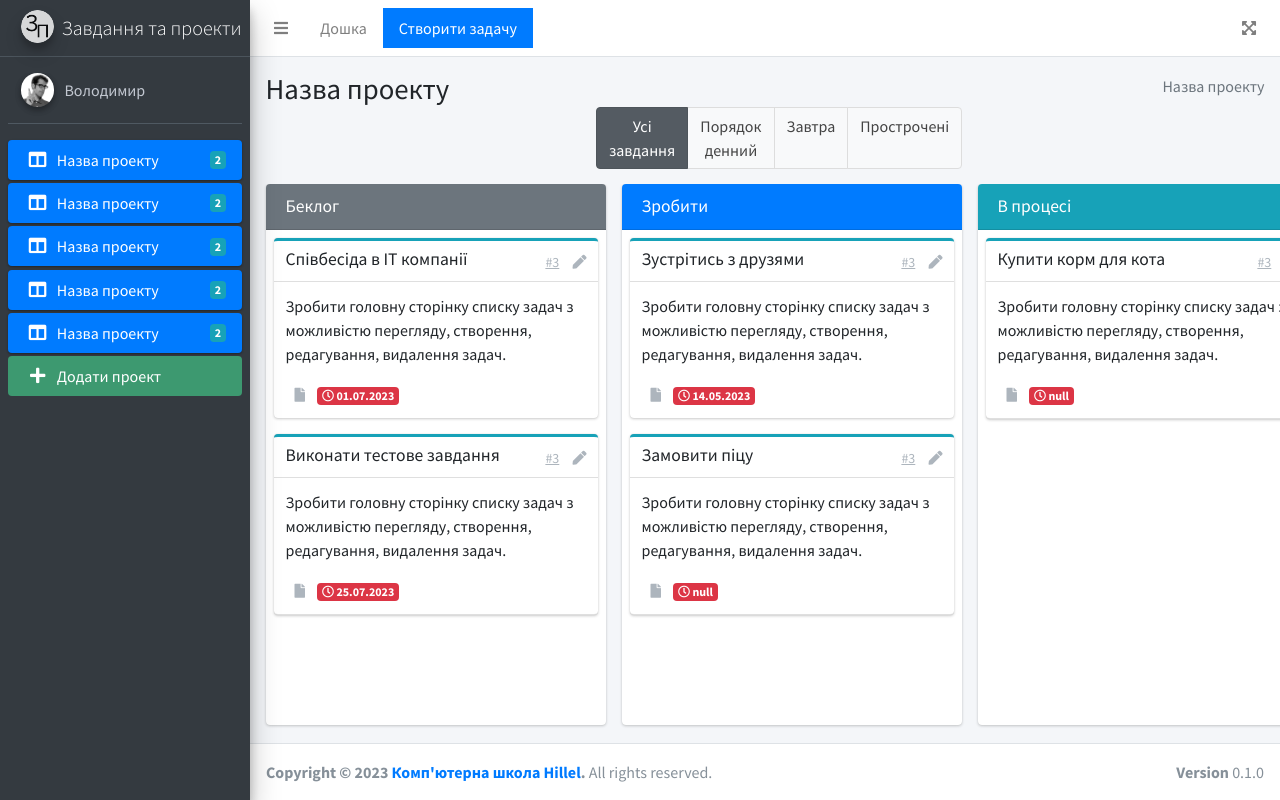
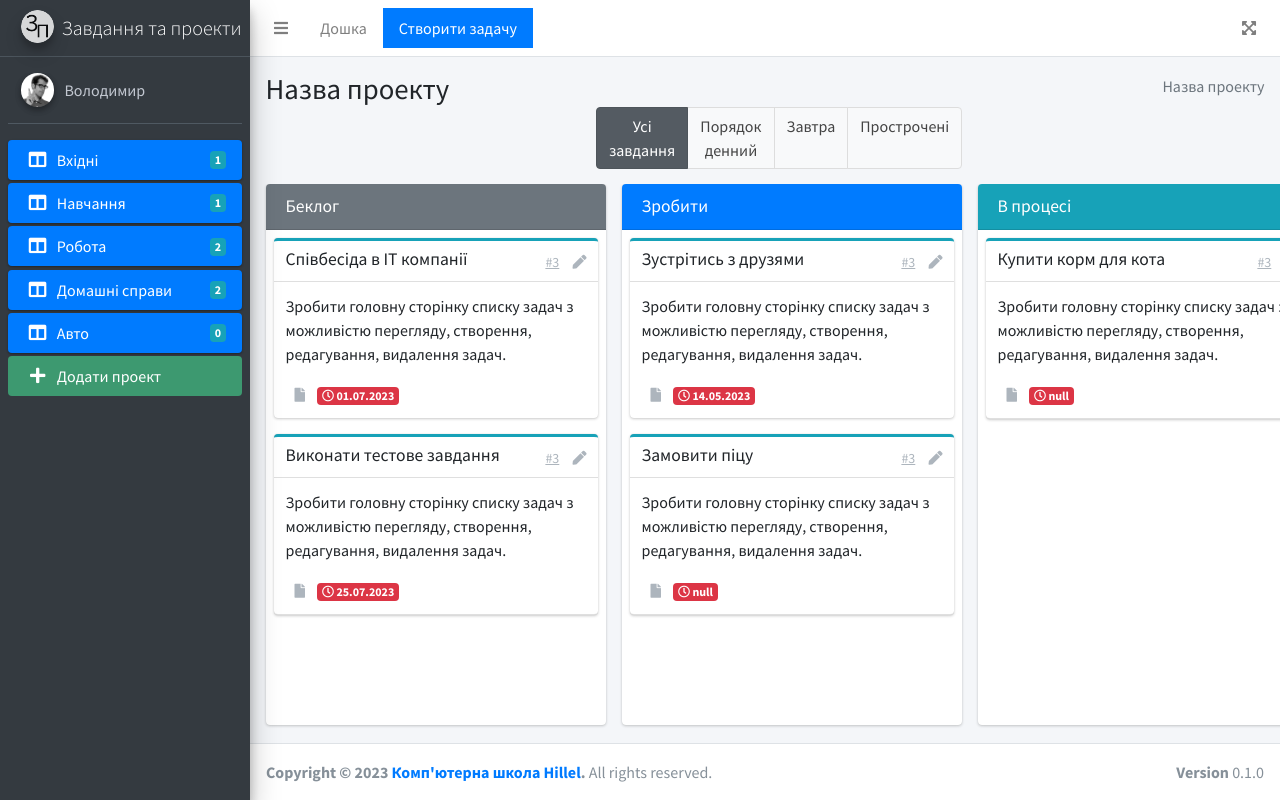
Before and after one commit to ithillel-php-basic/php-basic-2-641f1ae119ed346b863c34ec, a PHP site: page / in a window 1280 px wide. Run offline with PHP 8.4, Linux system fonts and the light colour scheme; some libraries are stand-ins or nearby versions.

Commit message:
4 домашние задание

```diff
--- a/index.php
+++ b/index.php
@@ -27,6 +27,15 @@
     $arr_project=["Вхідні", "Навчання", "Робота", "Домашні справи", "Авто"];
     $arr_tasks=[["task" =>"Співбесіда в IT компанії","date" =>"01.07.2023","type" =>"Робота","status" =>"backlog"],["task" =>"Виконати тестове завдання","date" =>"25.07.2023","type" =>"Робота","status" =>"backlog"],["task" =>"Зробити завдання до першого уроку","date" =>"27.04.2023","type" =>"Навчання","status" => "done"],["task" =>"Зустрітись з друзями","date" =>"14.05.2023","type" => "Вхідні","status" => "to-do"],["task" =>"Купити корм для кота","date" =>"null","type" => "Домашні справи","status" => "in-progress"],["task" =>"Замовити піцу","date" =>"null","type" => "Домашні справи","status" =>"to-do"]];
     $i=0;
+    function task_quantity($arr_tasks,$arr_project, $i){
+        $num=0;
+        foreach($arr_tasks as $item) {
+            if($item["type"] == $arr_project[$i]){
+                $num++;
+            }
+        }
+        return $num;
+    }
     ?>
   <div class="wrapper">
     <!-- Navbar -->
@@ -87,8 +96,9 @@
               <a href="index.php" class="nav-link active">
                 <i class="nav-icon fas fa-columns"></i>
                 <p>
-                  Назва проекту
-                  <span class="badge badge-info right">2</span>
+                    <?php echo $arr_project[$i];
+                    ?>
+                  <span class="badge badge-info right"> <?php echo task_quantity($arr_tasks,$arr_project,$i); ?></span>
                 </p>
               </a>
             </li>
```
